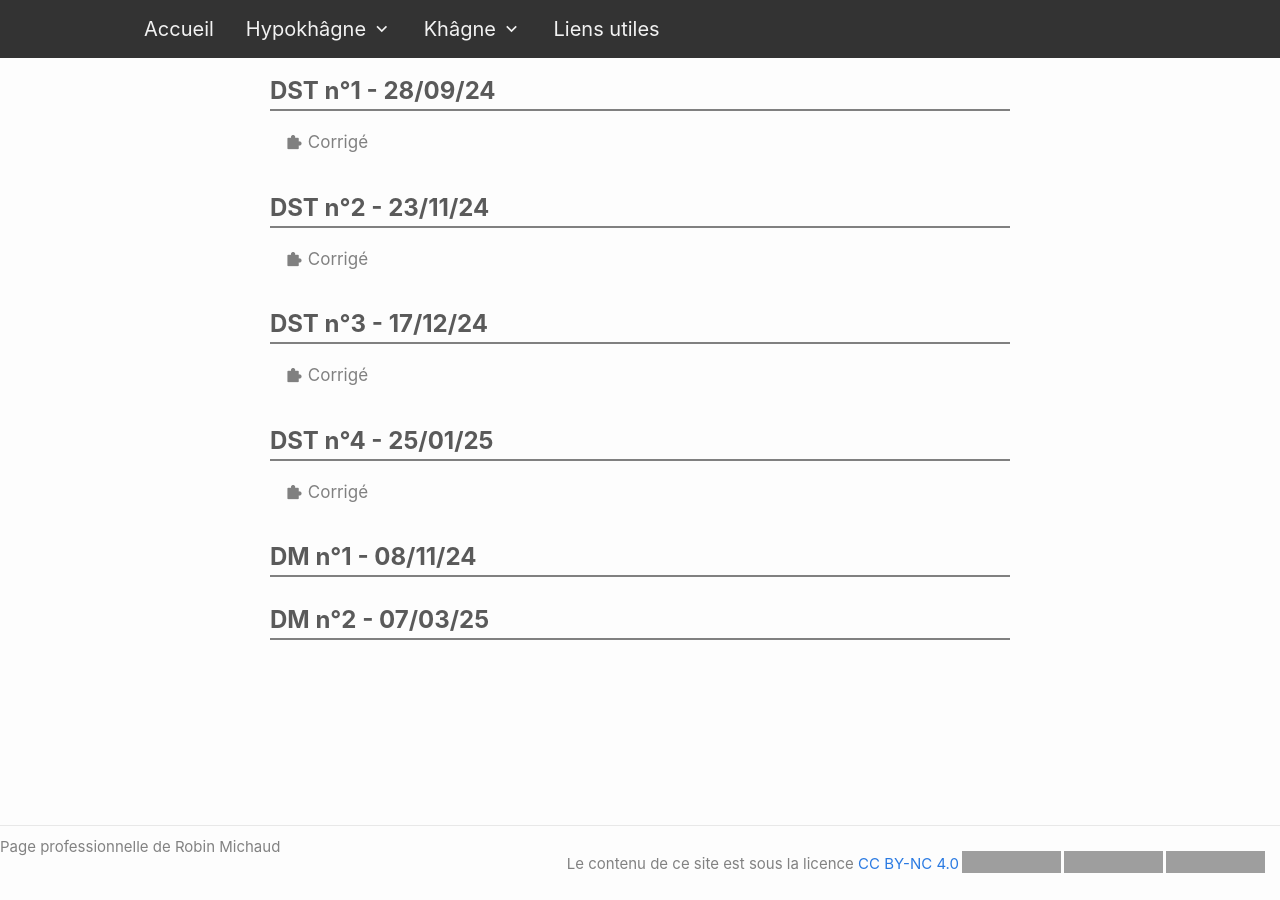
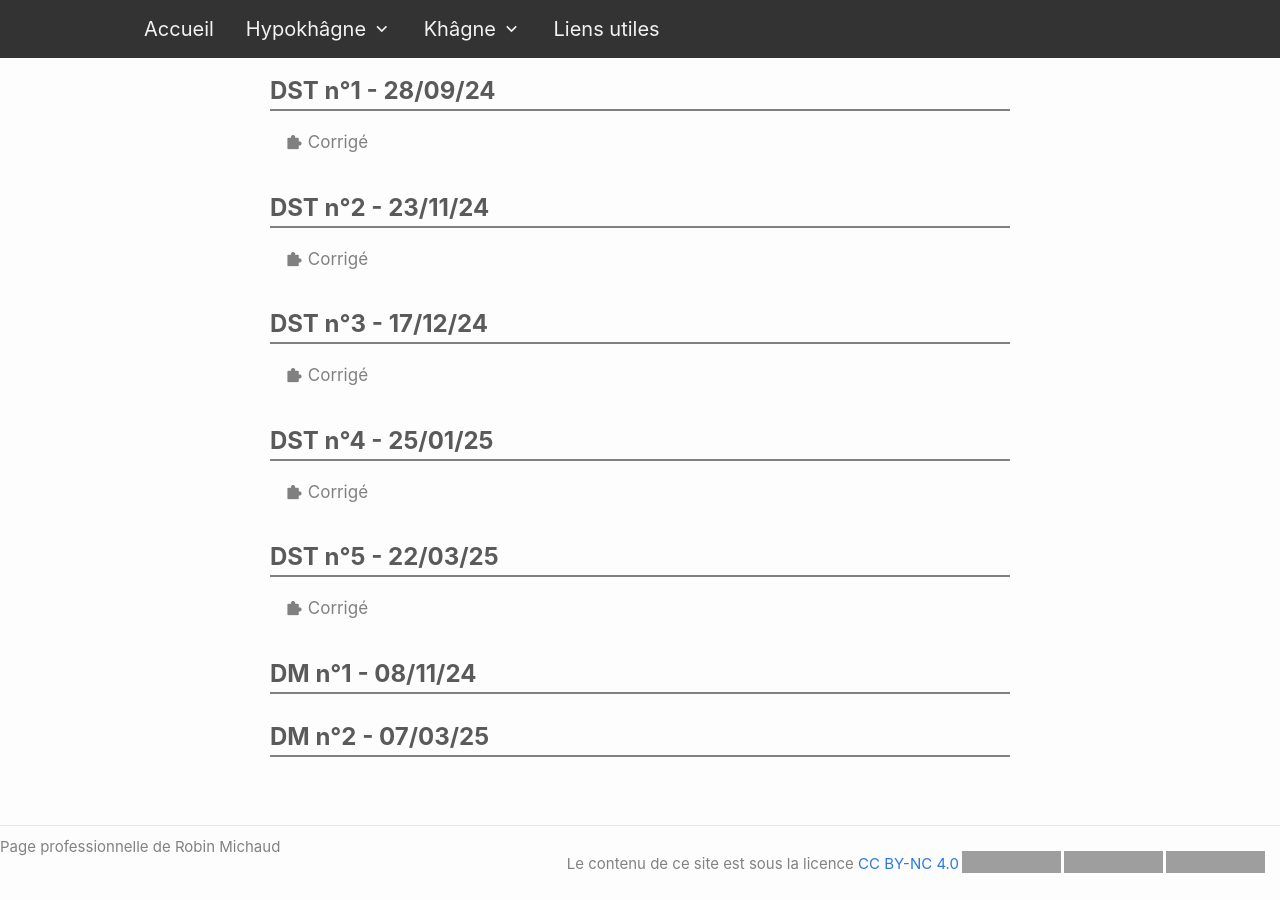
Before and after one commit to michaudmaths/michaudmaths.github.io, a Jekyll site: the page built from menu/devoirs.markdown, in a window 1280 px wide. Built offline with Jekyll 4.4.1, drawn with Linux system fonts in a browser that asks for light colours; nearby versions of some CDN libraries; grey boxes are pictures that could not be loaded.

Commit message:
mise a jour des pdf par script batch

```diff
--- a/_data/files.yml
+++ b/_data/files.yml
@@ -205,6 +205,7 @@ dst:
  - date : 23/11/24
  - date : 17/12/24
  - date : 25/01/25
+ - date : 22/03/25
 dm:
  - date : 08/11/24
  - date : 07/03/25
```
Also changed, not shown: 3 other files.
